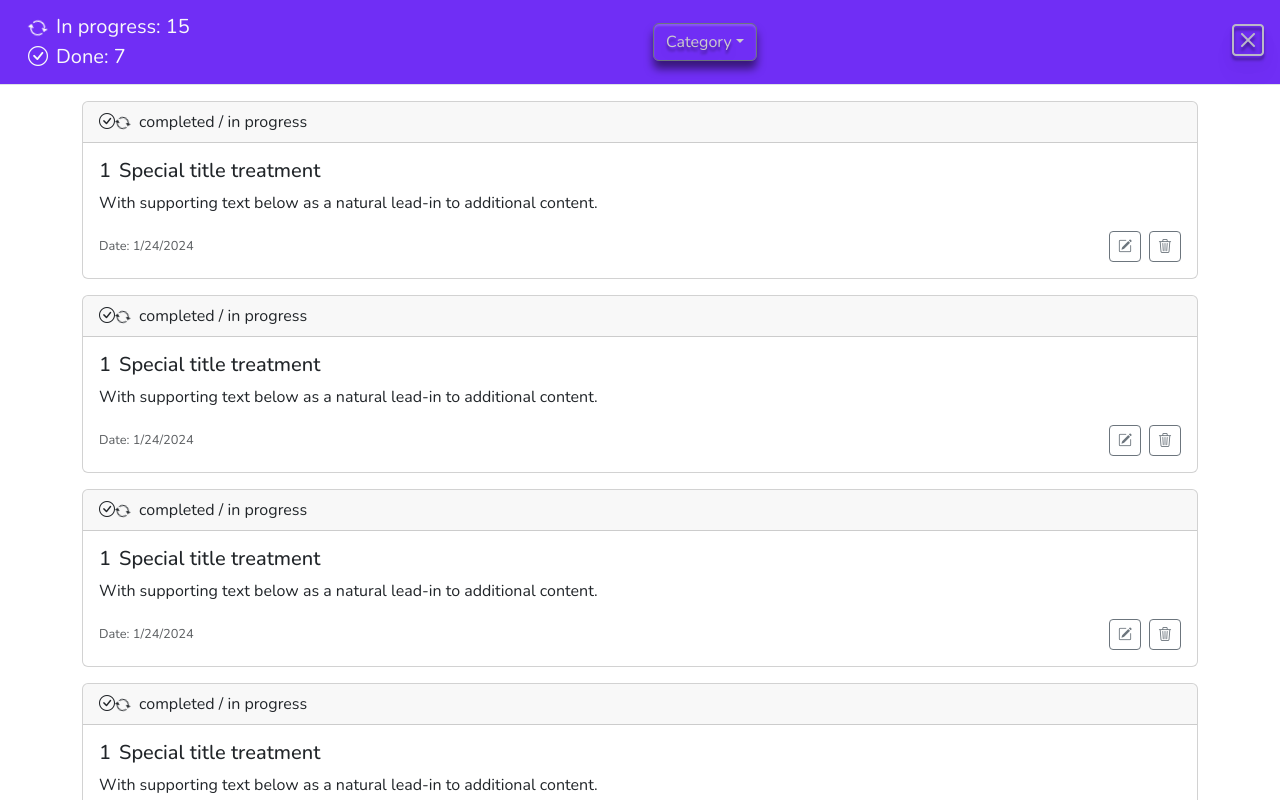
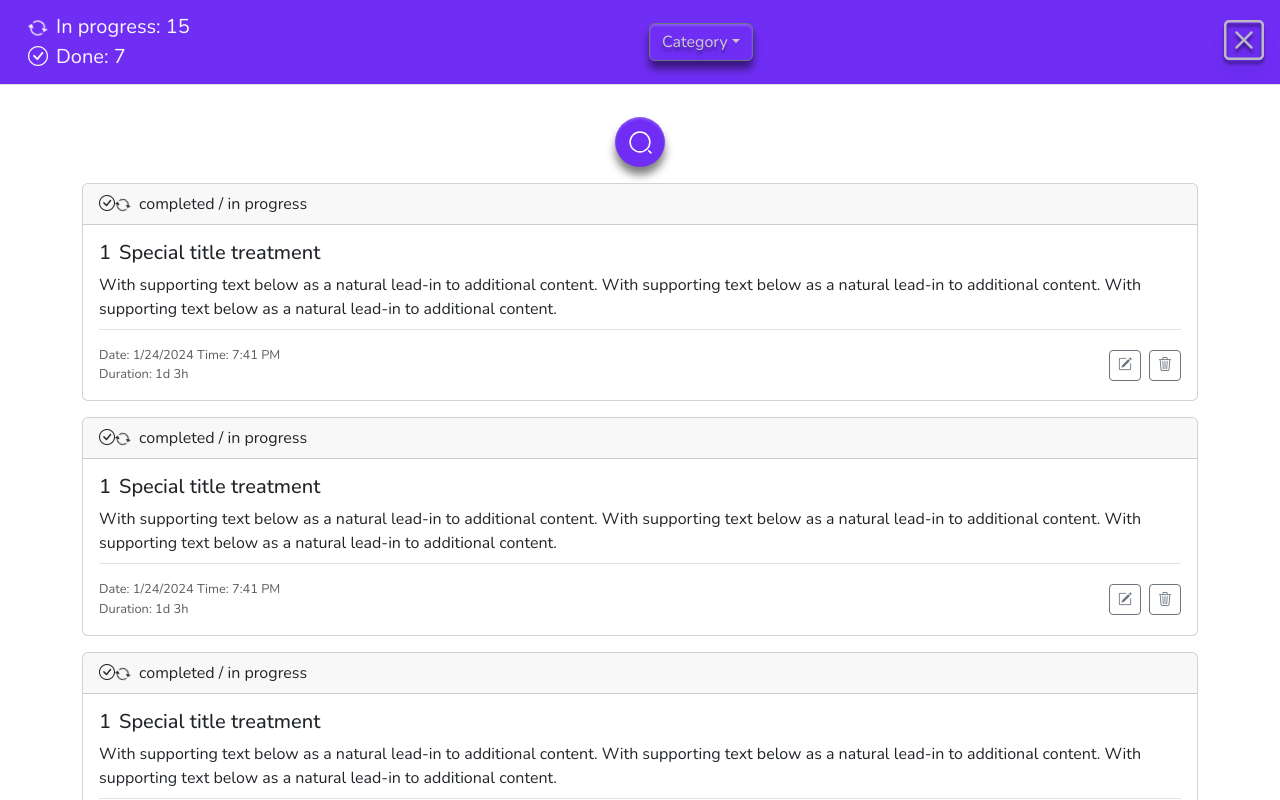
Before and after one commit to Alike73/Swift-Notes-Frontend, a React (Create React App) app: page / in a window 1280 px wide. Both pictures are taken after a click on the button "Show Notes". Built offline with nearby package versions, Linux system fonts and the light colour scheme; a web font is replaced by a local one.

Commit message:
modified: App.css, NotesCard.js, NotesNavbar.js

```diff
--- a/src/app/App.css
+++ b/src/app/App.css
@@ -19,6 +19,13 @@
     color: var(--c-yellow);
     text-shadow: none;
 }
+.dropdown-menu {
+    box-shadow: 0 8px 8px rgba(0, 0, 0, 0.5),
+    inset 0px 2px 2px rgba(255, 255, 255, 0.2);
+}
+
+
+
 .main {
     width: 100%;
     height: 100%;
@@ -217,6 +224,70 @@
     }
 }
 
+/* ---Search-Input--- */
+.input-wrapper {
+    width: fit-content;
+    display: flex;
+    align-items: center;
+    justify-content: center;
+    gap: 25px;
+    position: relative;
+}
+
+.input {
+    border-style: none;
+    height: 50px;
+    width: 50px;
+    padding: 10px;
+    outline: none;
+    border-radius: 50%;
+    transition: .5s ease-in-out;
+    background-color: var(--c-lilac);
+    /* box-shadow: 0px 0px 3px #f3f3f3; */
+    box-shadow: 0 8px 8px rgba(0, 0, 0, 0.5),
+    inset 0px 2px 2px rgba(255, 255, 255, 0.2);
+    padding-right: 40px;
+    color: #8f8f8f;
+}
+
+.input::placeholder,
+.input {
+    font-family: 'Space Grotesk', sans-serif;
+    font-size: 17px;
+}
+
+.input::placeholder {
+    color: #8f8f8f;
+}
+
+.icon {
+    display: flex;
+    align-items: center;
+    justify-content: center;
+    position: absolute;
+    right: 0px;
+    cursor: pointer;
+    width: 50px;
+    height: 50px;
+    outline: none;
+    border-style: none;
+    border-radius: 50%;
+    pointer-events: painted;
+    background-color: transparent;
+    transition: .2s linear;
+}
+
+.icon:focus ~ .input,
+.input:focus {
+    box-shadow: none;
+    width: 300px;
+    border-radius: 0px;
+    background-color: transparent;
+    border-bottom: 3px solid #7e4fd4;
+    transition: all 500ms cubic-bezier(0, 0.110, 0.35, 2);
+}
+/* ------------------ */
+
 
 
 @media (width <= 1024px) {
--- a/src/app/notes/Notes.js
+++ b/src/app/notes/Notes.js
@@ -1,5 +1,6 @@
 import NotesCard from "../../components/notesComponents/NotesCard";
 import NotesNavbar from "../../components/notesComponents/NotesNavbar";
+import SearchInput from "../../components/notesComponents/SearchInput";
 
 
 const Notes = () => {
@@ -24,10 +25,13 @@ const Notes = () => {
                         <NotesNavbar />
                         {/* ---------------------- */}
                         {/* <button type="button" className="btn-close" data-bs-dismiss="modal" aria-label="Close" /> */}
-                        <i className="bi bi-x-square fs-2" data-bs-dismiss="modal" title="close list" />
+                        <i className="bi bi-x-square fs-1" data-bs-dismiss="modal" />
                     </div>
                     <div className="modal-body">
                         <div className="container">
+                        <div className="d-flex justify-content-center mb-3">
+                            <SearchInput />
+                        </div>
                             <NotesCard />
                             <NotesCard />
                             <NotesCard />
--- a/src/components/notesComponents/ButtonsGroup.js
+++ b/src/components/notesComponents/ButtonsGroup.js
@@ -26,7 +26,10 @@ const ButtonsGroup = () => {
 
     return (
         <div className="d-flex justify-content-between align-items-center">
-            <small className="text-muted">Date: 1/24/2024</small>
+        <div className="d-flex flex-column">
+            <small className="text-muted">Date: 1/24/2024 Time: 7:41 PM</small>
+            <small className="text-muted">Duration: 1d 3h</small>
+        </div>
             <div className="btn_wrapper">
                 <button
                     type="button"
--- a/src/components/notesComponents/NotesCard.js
+++ b/src/components/notesComponents/NotesCard.js
@@ -18,8 +18,11 @@ const NotesCard = () => {
                 <span className="me-2">1</span>
                 Special title treatment
                 </h5>
-                <p className="card-text">With supporting text below as a natural lead-in to additional content.</p>
-                {/* <a href="#abc" className="btn btn-primary">Go somewhere</a> */}
+                <p className="card-text border-bottom pb-2">
+                    With supporting text below as a natural lead-in to additional content.
+                    With supporting text below as a natural lead-in to additional content.
+                    With supporting text below as a natural lead-in to additional content.
+                </p>
                 <ButtonsGroup />
             </div>
         </div>
--- /dev/null
+++ b/src/components/notesComponents/SearchInput.js
@@ -0,0 +1,18 @@
+
+
+const SearchInput = () => {
+
+    return (
+        <div className="input-wrapper pt-3" title="search note by name">
+            <button className="icon">
+                <svg xmlns="http://www.w3.org/2000/svg" fill="none" viewBox="0 0 24 24" height="25px" width="25px">
+                <path strokeLinejoin="round" strokeLinecap="round" strokeWidth="1.5" stroke="#fff" d="M11.5 21C16.7467 21 21 16.7467 21 11.5C21 6.25329 16.7467 2 11.5 2C6.25329 2 2 6.25329 2 11.5C2 16.7467 6.25329 21 11.5 21Z"></path>
+                <path strokeLinejoin="round" strokeLinecap="round" strokeWidth="1.5" stroke="#fff" d="M22 22L20 20"></path>
+                </svg>
+            </button>
+            <input placeholder="search note by name..." className="input" name="text" type="text" />
+        </div>
+    )
+};
+
+export default SearchInput;
```
Also changed, not shown: src/components/notesComponents/NotesNavbar.js (line endings or trailing spaces).
